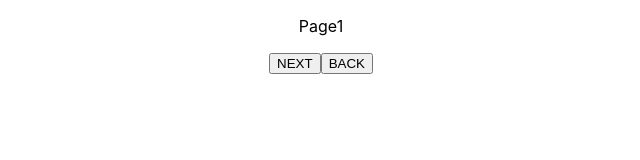
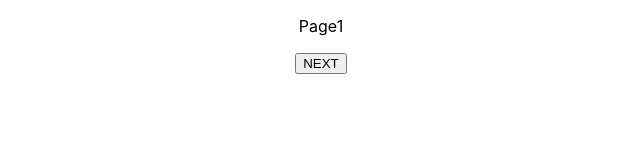
Before and after one commit to Jpadilla1/statechart-routing, a React (Create React App) app: page / in a window 1280 px wide. Shown: the top 160 px of the page, without its empty margins (319-959 px from the left). Built offline with nearby package versions, Linux system fonts and the light colour scheme.

Commit message:
working with browser history

```diff
--- a/src/App.jsx
+++ b/src/App.jsx
@@ -1,54 +1,92 @@
-import React, { useEffect } from "react";
+import React, { useEffect, useRef, useCallback } from "react";
 import { createBrowserHistory } from "history";
-import "./App.css";
-import { pages, wizardMachine } from "./wizard/machine";
 import { useMachine } from "@xstate/react";
 
-const browserHistory = createBrowserHistory();
+import "./App.css";
+import { State } from "xstate";
+import { pages, wizardMachine } from "./wizard/machine";
+
+const history = createBrowserHistory();
 
 function App() {
-  const [current, send] = useMachine(wizardMachine(browserHistory), {
-    devTools: true
-  });
+  const getHistoryStack = () => {
+    if (history.location.state && history.location.state.state && history.location.state.state.stack) {
+      return history.location.state.state.stack;
+    }
 
-  const { Component, id } = pages[current.context.stack[current.context.index]];
+    return [];
+  };
+
+  const getInitialState = () => {
+    const state = sessionStorage.getItem('state-value');
+
+    return state ? wizardMachine.resolveState(State.create(JSON.parse(state))) : null;
+  };
+
+  const initialState = getInitialState();
+
+  const options = initialState ? { state: initialState }: {}
+
+  console.log(options);
+
+  const [current, send, service] = useMachine(wizardMachine, { ...options, devTools: true });
+  const memStack = useRef([]);
 
   useEffect(() => {
-    const unlisten = browserHistory.listen((location, action) => {
-      if (action === "POP" && location.pathname.split('/')[1] === current.context.stack[current.context.index - 1]) {
-        console.log('back: ', JSON.stringify({
-          path: location.pathname.split('/')[1],
-          stack: current.context.stack,
-          index: current.context.index
-        }));
-        send("BACK", { historyBack: true });
-      } else if (action === "POP" && location.pathname.split('/')[1] === current.context.stack[current.context.index + 1]) {
-        console.log('next', JSON.stringify({
-          path: location.pathname.split('/')[1],
-          stack: current.context.stack,
-          index: current.context.index
-        }));
-        send("NEXT", { page: location.pathname.split('/')[1] });
-      } else {
-        console.log('else', JSON.stringify({
-          path: location.pathname.split('/')[1],
-          stack: current.context.stack,
-          index: current.context.index
-        }));
+    memStack.current = getHistoryStack();
+
+    service.onTransition(state => {
+      sessionStorage.setItem('state-value', JSON.stringify(state));
+    });
+  }, []);
+
+  useEffect(() => {
+    const unListen = history.listen((_, action) => {
+      const historyStack = getHistoryStack();
+
+      console.log("historyStack: ", historyStack);
+      console.log("stack: ", memStack.current);
+
+      if (action === "POP" && memStack.current.length > historyStack.length) {
+        console.log("back: ", memStack.current);
+        send("BACK");
+        memStack.current = historyStack;
+      } else if (action === "POP") {
+        console.log("next", memStack.current);
+        send("NEXT");
+        memStack.current = historyStack;
       }
     });
-    return () => unlisten();
-  }, [current.context.index, current.context.stack, send]);
+    return () => unListen();
+  }, [send, current.value]);
+
+  const handlePush = useCallback((e) => {
+    send(e);
+
+    const historyStack = getHistoryStack();
+
+    memStack.current = [...historyStack, current.value];
+
+    history.push("/", {
+      state: {
+        stack: [...historyStack, current.value],
+      }
+    });
+  }, [send, current]);
+
+  const Component = pages[current.value].Component;
 
   return (
     <div className="App">
       <Component />
-      {pages[`page${id + 1}`] ? (
-        <button onClick={() => send("NEXT", { page: `page${id + 1}` })}>
-          NEXT
-        </button>
-      ) : null}
-      <button onClick={() => send("BACK")}>BACK</button>
+
+      {current.nextEvents
+        .filter(e => e !== "BACK")
+        .map(e => (
+          <button key={e} onClick={() => handlePush(e)}>
+            {e}
+          </button>
+        ))}
     </div>
   );
 }
--- a/src/wizard/machine.js
+++ b/src/wizard/machine.js
@@ -1,70 +1,42 @@
-import { Machine, assign } from "xstate";
+import { Machine } from "xstate";
 import { Page1 } from "./pages/Page1";
 import { Page2 } from "./pages/Page2";
 import { Page3 } from "./pages/Page3";
 
 export const pages = {
-  page1: {
+  step1: {
     id: 1,
     Component: Page1
   },
-  page2: {
+  step2: {
     id: 2,
     Component: Page2
   },
-  page3: {
+  step3: {
     id: 3,
     Component: Page3
   }
 };
 
-export const wizardMachine = history =>
-  Machine(
-    {
-      id: "wizardMachine",
-      initial: "main",
-      context: {
-        index: 0,
-
-        // history stack
-        stack: ["page1"]
-      },
-      states: {
-        main: {
-          on: {
-            NEXT: {
-              actions: ["pushUpdate", "historyPush"]
-            },
-            BACK: {
-              actions: ["backUpdate", "historyPop"],
-              cond: ctx => ctx.stack.length > 0
-            }
-          }
-        }
+export const wizardMachine = Machine({
+  id: "wizardMachine",
+  initial: "step1",
+  states: {
+    step1: {
+      on: {
+        NEXT: "step2"
       }
     },
-    {
-      actions: {
-        pushUpdate: assign({
-          index: ctx => ctx.index + 1,
-          stack: (ctx, e) => ctx.stack[ctx.stack.length - 1] !== e.page ? ctx.stack.concat(e.page) : ctx.stack,
-        }),
-        backUpdate: assign(ctx => {
-          const { index } = ctx;
-
-          return {
-            index: index - 1,
-          };
-        }),
-        historyPush: (_, e) => {
-          history.push(`/${e.page}`);
-        },
-        historyPop: (_, { historyBack } = { historyBack: false }) => {
-          if (historyBack) {
-            return;
-          }
-          history.goBack();
-        }
+    step2: {
+      on: {
+        BACK: "step1",
+        NEXT: "step3"
+      }
+    },
+    step3: {
+      on: {
+        BACK: "step2"
       }
     }
-  );
+  }
+});
```
Also changed, not shown: package.json (+4 -4 lines), 1 other file (tests, documents, lock files or other folders).
